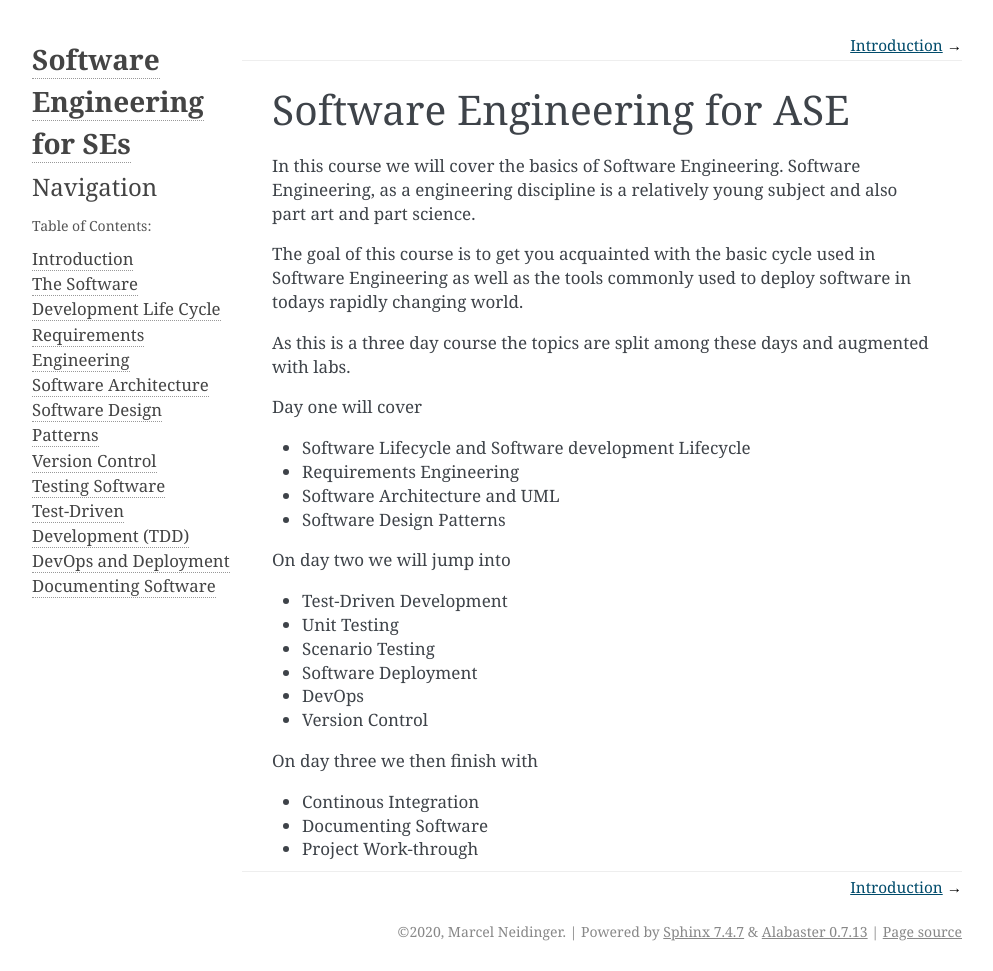
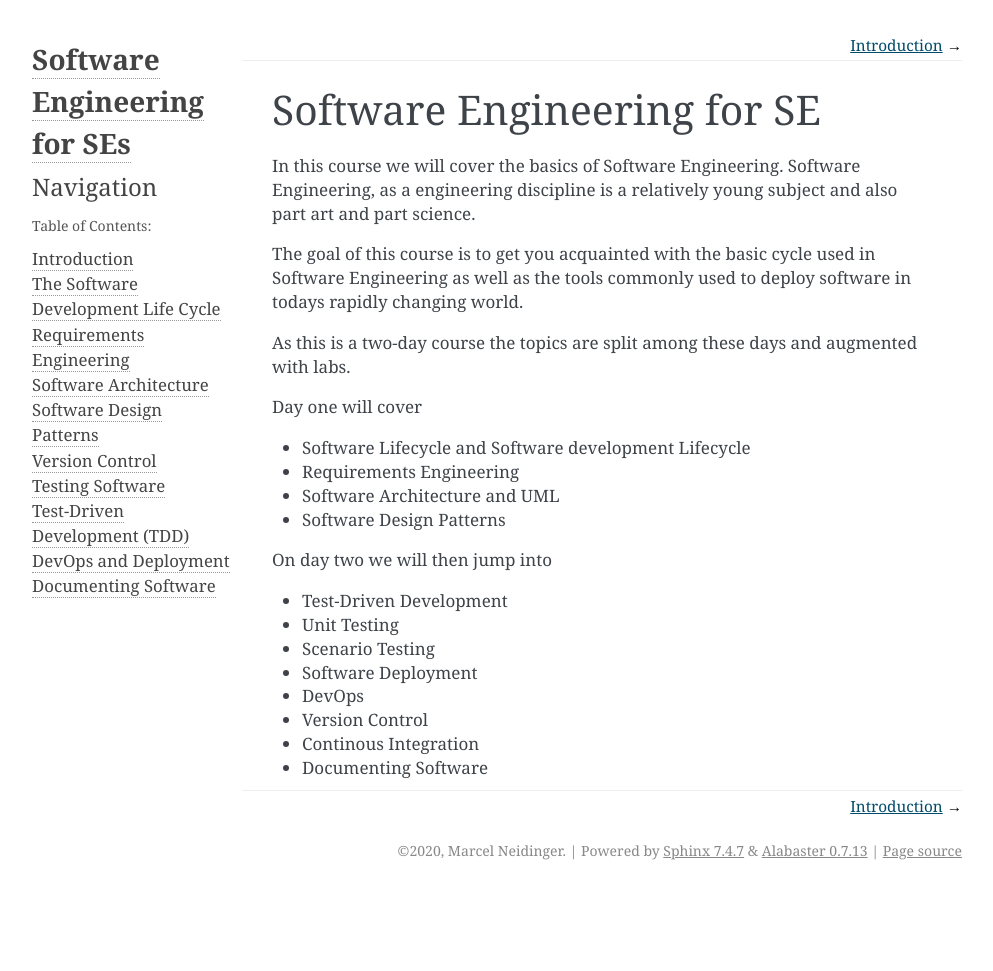
Before and after one commit to sQu4rks/software-engineering-for-ases, a Sphinx documentation site: the page built from source/index.rst, in a window 1280 px wide. Shown: the whole page, without its empty margins (148-1141 px from the left). Built offline with Sphinx 7.4.7, drawn with Linux system fonts in a browser that asks for light colours; after the commit the page ends 900 px from its top, so only the background shows below that.

Commit message:
changed title

```diff
--- a/source/index.rst
+++ b/source/index.rst
@@ -3,8 +3,8 @@
    You can adapt this file completely to your liking, but it should at least
    contain the root `toctree` directive.
 
-Software Engineering for ASE
-============================
+Software Engineering for SE
+===========================
 
 In this course we will cover the basics of Software Engineering. Software Engineering, as a engineering
 discipline is a relatively young subject and also part art and part science.
@@ -12,7 +12,7 @@ discipline is a relatively young subject and also part art and part science.
 The goal of this course is to get you acquainted with the basic cycle used in Software Engineering as well
 as the tools commonly used to deploy software in todays rapidly changing world.
 
-As this is a three day course the topics are split among these days and augmented with labs.
+As this is a two-day course the topics are split among these days and augmented with labs.
 
 Day one will cover
 
@@ -29,12 +29,8 @@ On day two we will jump into
 * Software Deployment
 * DevOps
 * Version Control
-
-On day three we then finish with
-
 * Continous Integration
 * Documenting Software
-* Project Work-through
 
 .. toctree::
    :maxdepth: 3
```
Also changed, not shown: other parts of source/index.rst (+1 -1 lines).
